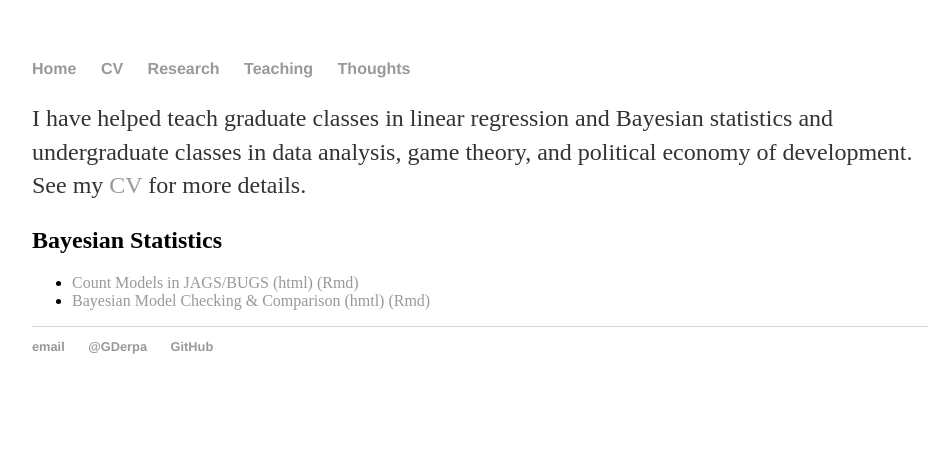
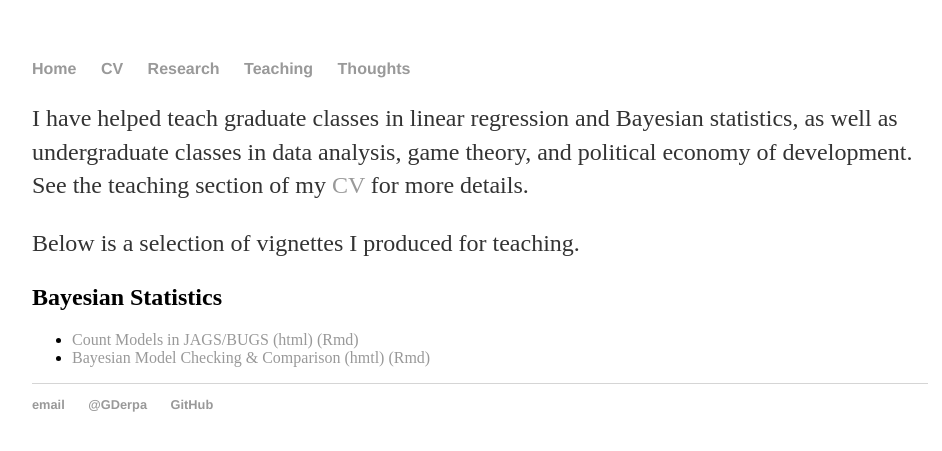
Before and after one commit to georgederpa/georgederpa, a Jekyll site: the page built from teaching/index.md, in a window 1280 px wide. Shown: the top 451 px of the page, without its empty margins (160-1102 px from the left). Built offline with Jekyll 4.4.1, drawn with Linux system fonts in a browser that asks for light colours; our own code applies the rules of GitHub Pages for plain Markdown files.

Commit message:
Update index.md

```diff
--- a/teaching/index.md
+++ b/teaching/index.md
@@ -1,4 +1,6 @@
-I have helped teach graduate classes in linear regression and Bayesian statistics and undergraduate classes in data analysis, game theory, and political economy of development. See my [CV](https://www.dropbox.com/s/vkfellkg93vj8ww/CV_Derpanopoulos.pdf?dl=0) for more details.
+I have helped teach graduate classes in linear regression and Bayesian statistics, as well as undergraduate classes in data analysis, game theory, and political economy of development. See the teaching section of my [CV](https://www.dropbox.com/s/vkfellkg93vj8ww/CV_Derpanopoulos.pdf?dl=0) for more details.
+
+Below is a selection of vignettes I produced for teaching.
 
 ## Bayesian Statistics
 * [Count Models in JAGS/BUGS (html)](/teaching/countModels.html) [(Rmd)](/teaching/countModels.Rmd)
```
